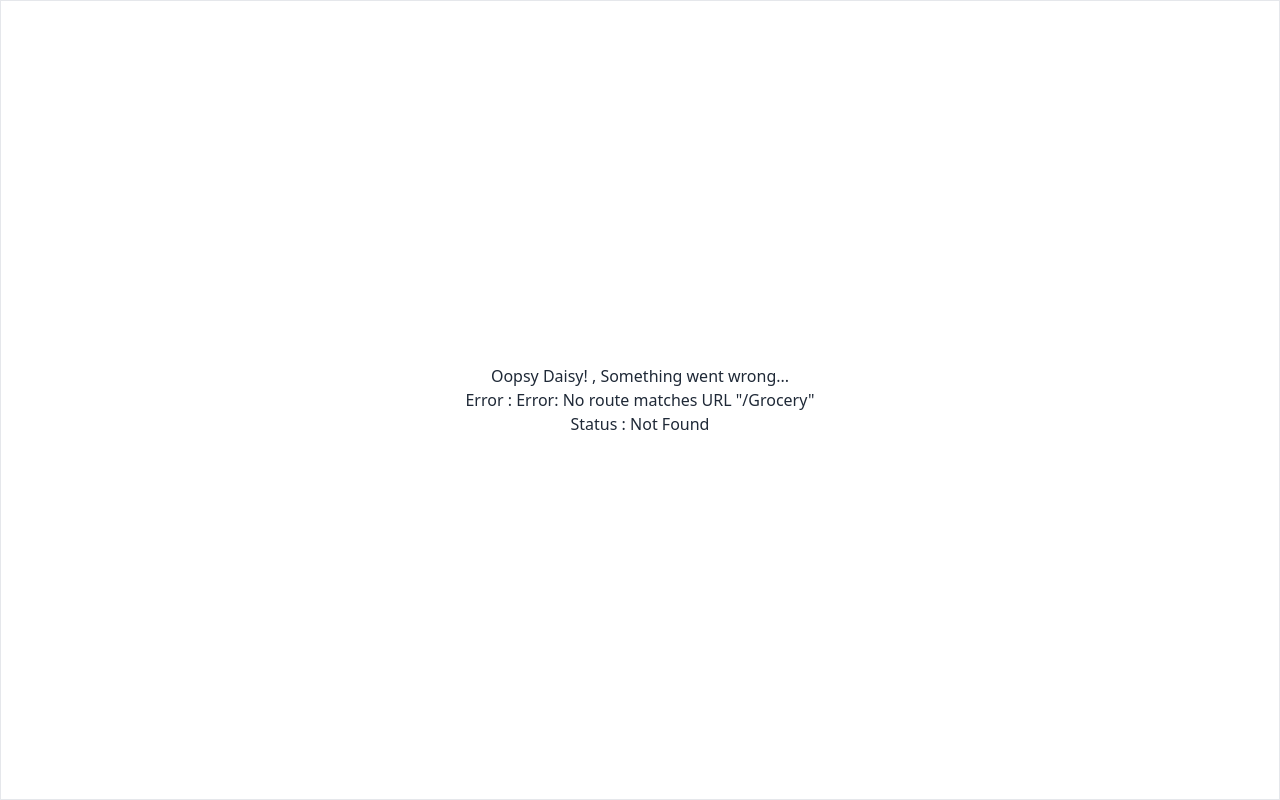
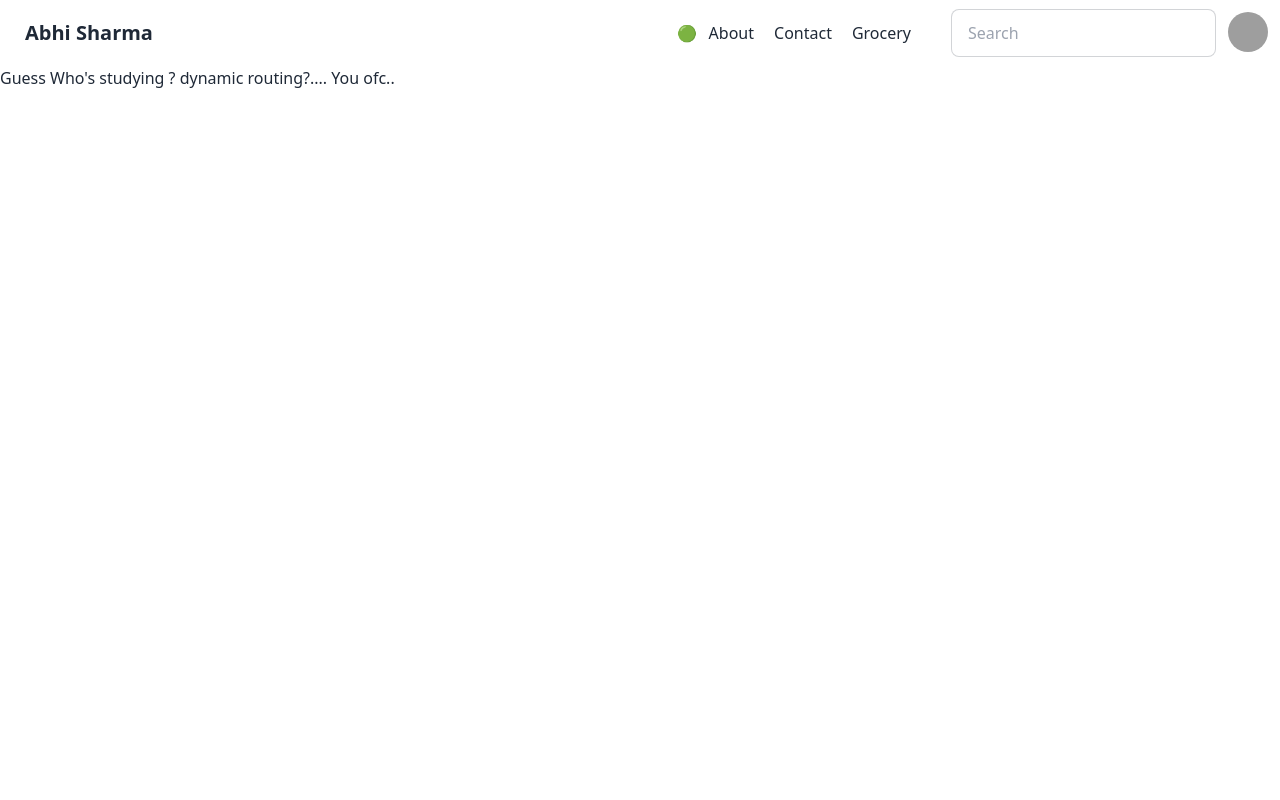
Before and after one commit to nerdyabhi/Namaste-React, a React (Vite) app in the folder Components/: page /Grocery in a window 1280 px wide. Before the commit this address had no page. Built offline with nearby package versions, Linux system fonts and the light colour scheme; grey boxes are pictures that could not be loaded.

Commit message:
Lazy loading

```diff
--- a/Components/src/app.jsx
+++ b/Components/src/app.jsx
@@ -5,6 +5,11 @@ import About from './components/About';
 import Contact from './components/Contact';
 import Error from './components/Error';
 import RestaurantMenu from './components/RestaurantMenu';
+import { lazy, Suspense } from 'react';
+
+
+/* Lazy loading Grocery Component */
+const Grocery = lazy(()=>import('./components/Grocery'));
 const AppLayout = ()=> {
     return (
         <>
@@ -36,6 +41,10 @@ const appRouter = createBrowserRouter([
             path:"/restaurant/:restId",
             element:<RestaurantMenu/>
         }
+        ,{
+            path:"/Grocery/",
+            element:<Suspense fallback={<h1>Lazy loading....</h1>}>  <Grocery/></Suspense>
+        }
    ],
    errorElement:<Error/>
 
--- /dev/null
+++ b/Components/src/components/Grocery.jsx
@@ -0,0 +1,24 @@
+const Grocery = ()=>{
+    return (
+        <>
+            <h1>Guess Who's studying ? dynamic routing?.... You ofc..</h1>
+        </>
+    )
+}
+
+export default Grocery;
+
+
+/**
+ * Lazy loading or Dynamic routing or anything like that really helps people to
+ * reduce the bundle size and not get the app bloat
+ * it's okay to chunk your app and split your code for different feature such that
+ * Each feature is loaded whenever required.
+ * It's called lazy loading (just like me it'll work only if you'll ask it to.)
+ */
+
+/**
+ * Is Done using lazy keyword from react
+ * import the module using lazy keyword and wrap the component wherever you're using with
+ * suspense keyword.
+ */
--- a/Components/src/components/Header.jsx
+++ b/Components/src/components/Header.jsx
@@ -24,6 +24,7 @@ function Header() {
       <div className="flex gap-5 mr-8 md:mr-10 ">
         <Link to="/about">About</Link>
         <Link to="/contact">Contact</Link>
+        <Link to="/Grocery">Grocery</Link>
       </div>
 
 
```
